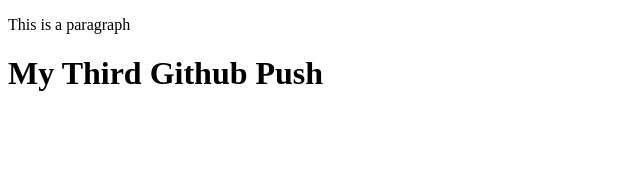
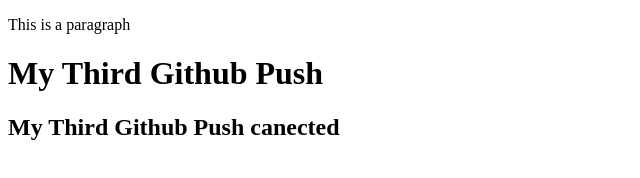
Before and after one commit to Melon-ali/my-third-repo, a plain HTML site: page index.html in a window 1280 px wide. Shown: the whole page, without its empty margins (0-640 px from the left). Drawn offline with Linux system fonts and the light colour scheme.

Commit message:
canected

```diff
--- a/index.html
+++ b/index.html
@@ -9,5 +9,6 @@
 <body>
     <p>This is a paragraph</p>
     <h1>My Third Github Push</h1>
+    <h2>My Third Github Push canected</h2>
 </body>
 </html>
```
